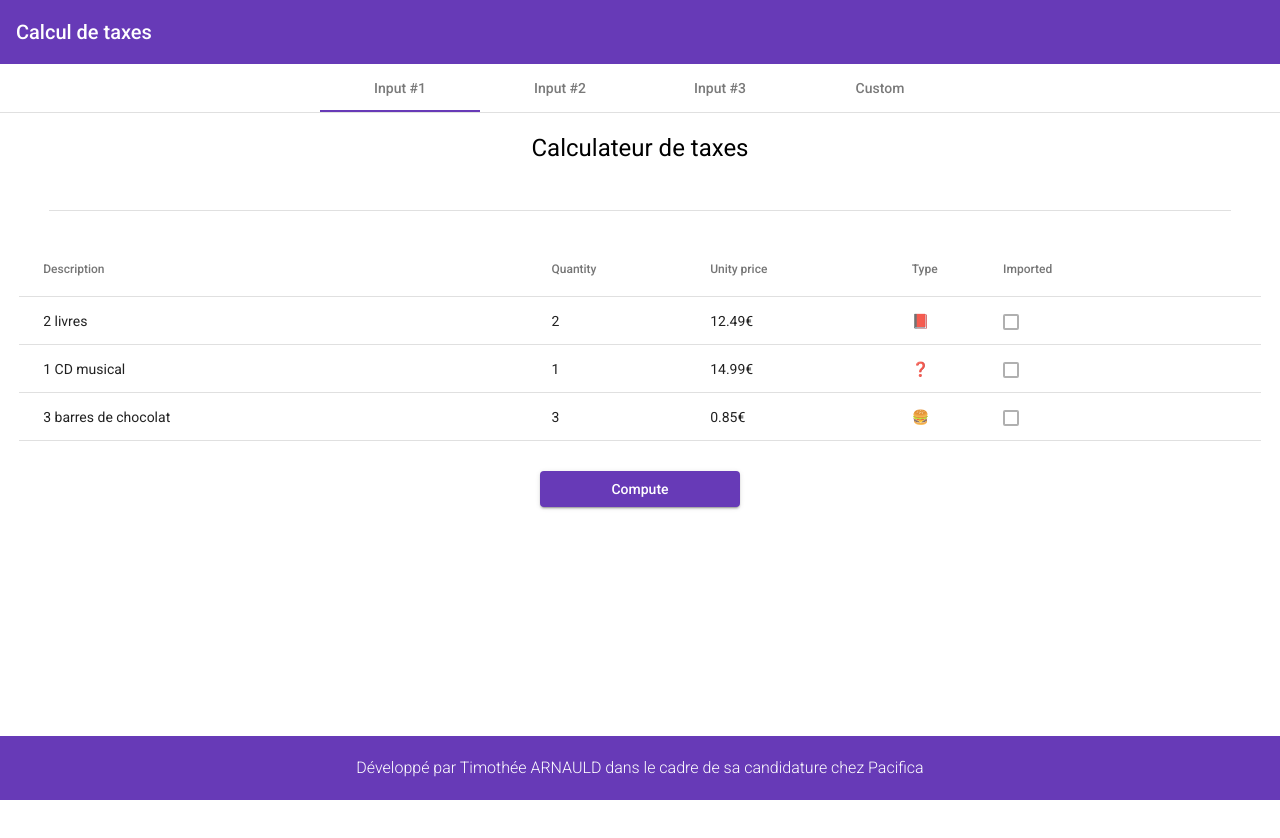
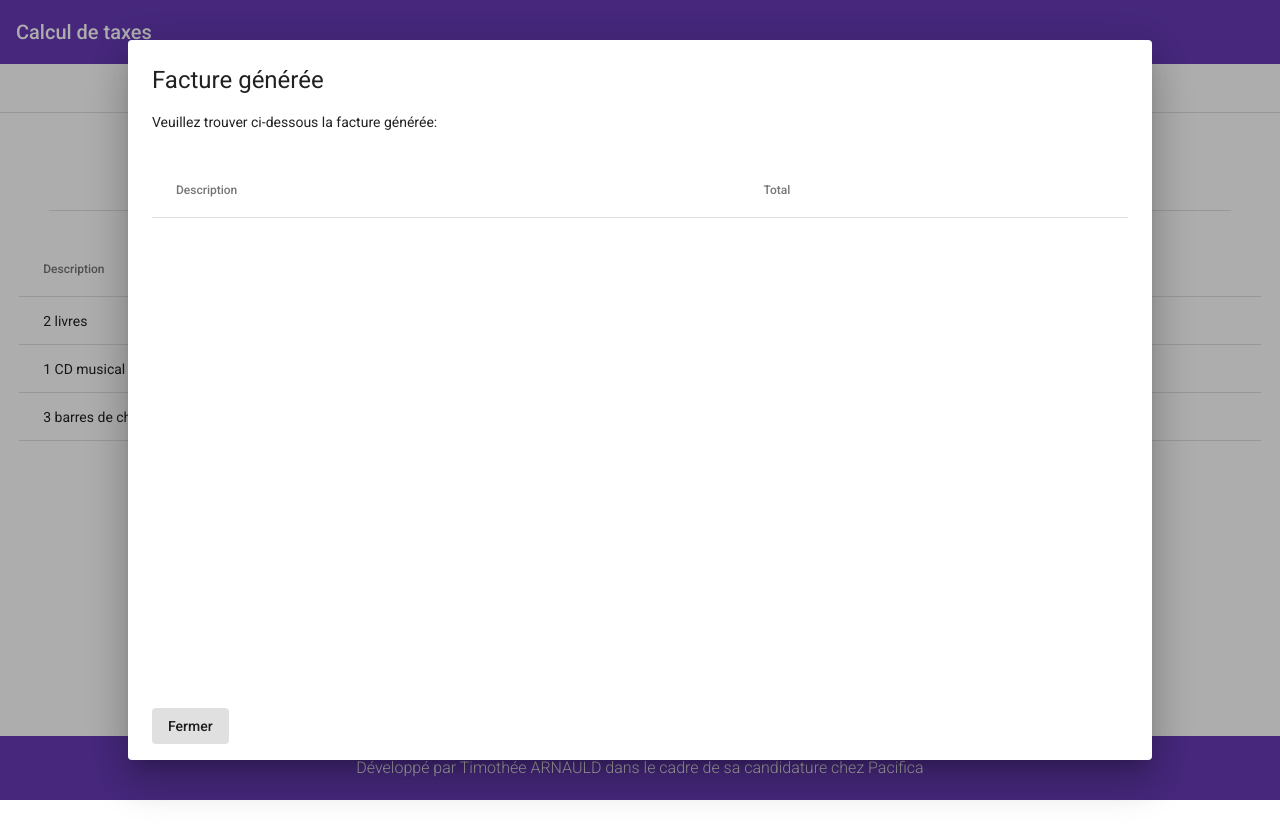
Before and after one commit to tarnauld/kata-calcul-taxes, an Angular app: page / in a window 1280 px wide. Both pictures are taken after a click on the button "Compute". Shown: the top 838 px of the page. After the commit the page ends 800 px from the top, so only its background shows below. Built offline with nearby package versions, Linux system fonts and the light colour scheme.

Commit message:
:sparkles: add modal for the result

```diff
--- a/src/app/angular-material.ts
+++ b/src/app/angular-material.ts
@@ -3,8 +3,10 @@ import { MatTableModule } from "@angular/material/table";
 import { MatDividerModule } from "@angular/material/divider";
 import { MatButtonModule } from "@angular/material/button";
 import { MatCheckboxModule } from "@angular/material/checkbox";
+import { MatDialogModule } from "@angular/material/dialog";
 
 export const materialModules = [
+  MatDialogModule,
   MatTabsModule,
   MatTableModule,
   MatDividerModule,
--- a/src/app/taxes/components/form/form.component.html
+++ b/src/app/taxes/components/form/form.component.html
@@ -9,24 +9,27 @@
   </ng-container>
 
   <ng-container matColumnDef="quantity">
-    <th mat-header-cell *matHeaderCellDef>Quantity</th>
+    <th mat-header-cell *matHeaderCellDef>Quantité</th>
     <td mat-cell *matCellDef="let element">{{ element.quantity }}</td>
   </ng-container>
 
   <ng-container matColumnDef="unityPrice">
-    <th mat-header-cell *matHeaderCellDef>Unity price</th>
+    <th mat-header-cell *matHeaderCellDef>Prix à l'unité</th>
     <td mat-cell *matCellDef="let element">{{ element.unityPrice }}€</td>
   </ng-container>
 
   <ng-container matColumnDef="type">
     <th mat-header-cell *matHeaderCellDef>Type</th>
-    <td mat-cell *matCellDef="let element">{{ element.type | type}}</td>
+    <td mat-cell *matCellDef="let element">{{ element.type | type }}</td>
   </ng-container>
 
   <ng-container matColumnDef="imported">
-    <th mat-header-cell *matHeaderCellDef>Imported</th>
+    <th mat-header-cell *matHeaderCellDef>Importé</th>
     <td mat-cell *matCellDef="let element">
-      <mat-checkbox [disabled]="true" [checked]="element.imported"></mat-checkbox>
+      <mat-checkbox
+        [disabled]="true"
+        [checked]="element.imported"
+      ></mat-checkbox>
     </td>
   </ng-container>
 
@@ -35,5 +38,11 @@
 </table>
 
 <div class="flex-centered margin-30">
-  <button mat-raised-button color="primary">Compute</button>
+  <button
+    mat-raised-button
+    (click)="openDialog('1000ms', '500ms')"
+    color="primary"
+  >
+    Compute
+  </button>
 </div>
--- a/src/app/taxes/components/form/form.component.ts
+++ b/src/app/taxes/components/form/form.component.ts
@@ -1,5 +1,7 @@
 import { Component, Input } from "@angular/core";
-import { Input as DataInputs} from '../../models';
+import { MatDialog } from "@angular/material/dialog";
+import { Input as DataInputs } from "../../models";
+import { ResultComponent } from "../result/result.component";
 
 @Component({
   selector: "app-form",
@@ -7,6 +9,26 @@ import { Input as DataInputs} from '../../models';
   styleUrls: ["./form.component.scss"],
 })
 export class FormComponent {
-  @Input('datas') datas: Array<DataInputs> = [];
-  displayedColumns: string[] = ['description', 'quantity', 'unityPrice', 'type', 'imported'];
+  @Input("datas") datas: Array<DataInputs> = [];
+  displayedColumns: string[] = [
+    "description",
+    "quantity",
+    "unityPrice",
+    "type",
+    "imported",
+  ];
+
+  constructor(public dialog: MatDialog) {}
+
+  openDialog(
+    enterAnimationDuration: string,
+    exitAnimationDuration: string
+  ): void {
+    this.dialog.open(ResultComponent, {
+      width: "100%",
+      height: "90%",
+      enterAnimationDuration,
+      exitAnimationDuration,
+    });
+  }
 }
--- /dev/null
+++ b/src/app/taxes/components/result/result.component.html
@@ -0,0 +1,23 @@
+<div class="result-container">
+  <h1 mat-dialog-title>Facture générée</h1>
+  <div mat-dialog-content class="full-width">
+    Veuillez trouver ci-dessous la facture générée:
+    <table mat-table [dataSource]="datas" class="full-width">
+      <ng-container matColumnDef="description">
+        <th mat-header-cell *matHeaderCellDef>Description</th>
+        <td mat-cell *matCellDef="let element">{{ element | description }}</td>
+      </ng-container>
+
+      <ng-container matColumnDef="total">
+        <th mat-header-cell *matHeaderCellDef>Total</th>
+        <td mat-cell *matCellDef="let element">{{ element.unityPrice }}</td>
+      </ng-container>
+
+      <tr mat-header-row *matHeaderRowDef="displayedColumns"></tr>
+      <tr mat-row *matRowDef="let row; columns: displayedColumns"></tr>
+    </table>
+  </div>
+  <div mat-dialog-actions class="button-close">
+    <button mat-button mat-dialog-close>Fermer</button>
+  </div>
+</div>
--- /dev/null
+++ b/src/app/taxes/components/result/result.component.scss
@@ -0,0 +1,19 @@
+.full-width {
+  width: 100%;
+}
+
+.result-container {
+  display: flex;
+  flex-direction: column;
+  height: 100%;
+  position: relative;
+}
+
+.button-close {
+  position: absolute;
+  bottom: 0;
+}
+
+table {
+  margin-top: 30px;
+}
--- /dev/null
+++ b/src/app/taxes/components/result/result.component.ts
@@ -0,0 +1,14 @@
+import { Component } from "@angular/core";
+import { MatDialogRef } from "@angular/material/dialog";
+
+@Component({
+  selector: "app-result",
+  templateUrl: "./result.component.html",
+  styleUrls: ["./result.component.scss"]
+})
+export class ResultComponent {
+  datas = [];
+  displayedColumns: string[] = ["description", "total"];
+
+  constructor(public dialogRef: MatDialogRef<ResultComponent>) {}
+}
--- a/src/app/taxes/components/tabs/tabs.component.ts
+++ b/src/app/taxes/components/tabs/tabs.component.ts
@@ -10,19 +10,19 @@ import { input1, input2, input3 } from "./templates";
 export class TabsComponent {
   tabs = [
     {
-      title: "Input #1",
+      title: "Commande #1",
       datas: input1,
     },
     {
-      title: "Input #2",
+      title: "Commande #2",
       datas: input2,
     },
     {
-      title: "Input #3",
+      title: "Commande #3",
       datas: input3,
     },
     {
-      title: "Custom",
+      title: "Personnalisé",
       datas: [] as Array<Input>,
     },
   ];
--- a/src/app/taxes/index.ts
+++ b/src/app/taxes/index.ts
@@ -1,10 +1,12 @@
 import { FormComponent } from "./components/form/form.component";
+import { ResultComponent } from "./components/result/result.component";
 import { TabsComponent } from "./components/tabs/tabs.component";
 import { DescriptionPipe } from "./pipes/description.pipe";
 import { TypePipe } from "./pipes/type.pipe";
 
 export const taxesComponents = [
   TabsComponent,
+  ResultComponent,
   FormComponent,
   TypePipe,
   DescriptionPipe,
```
Also changed, not shown: 1 other file (tests, documents, lock files or other folders).
